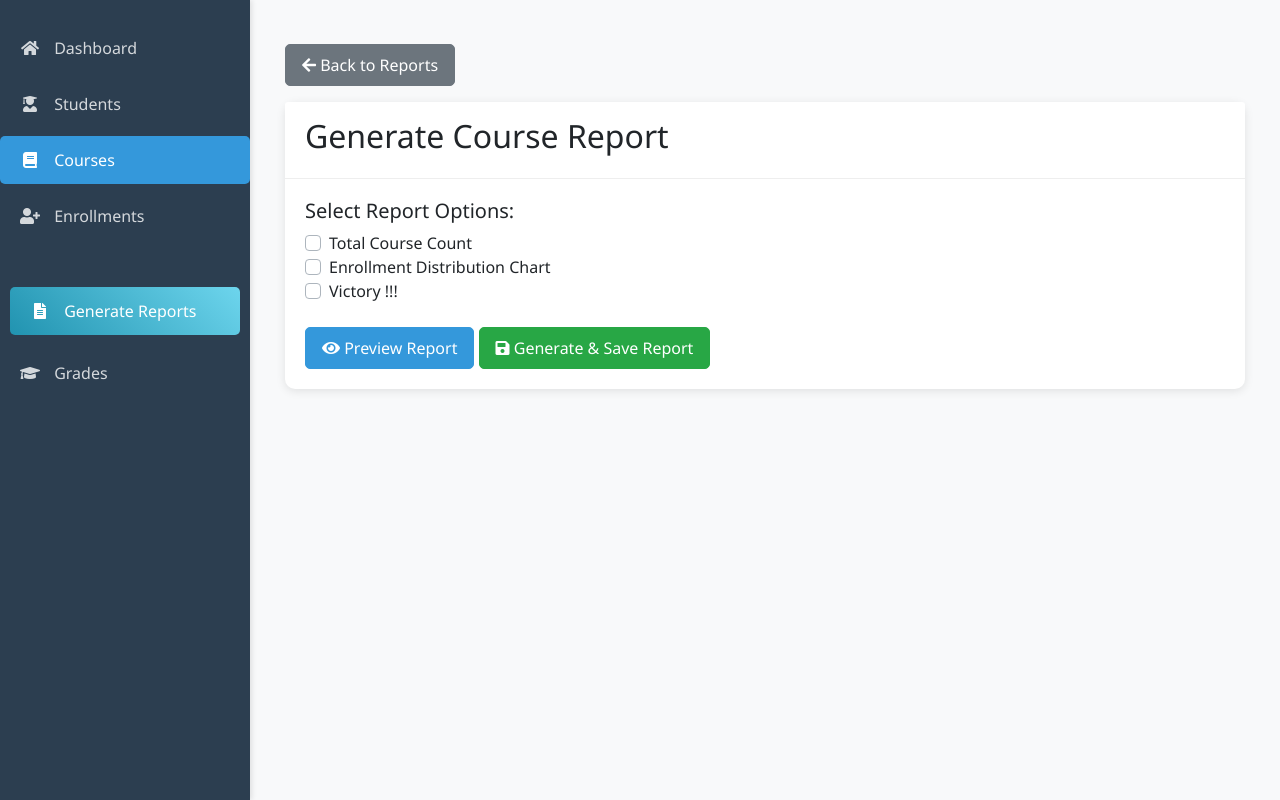
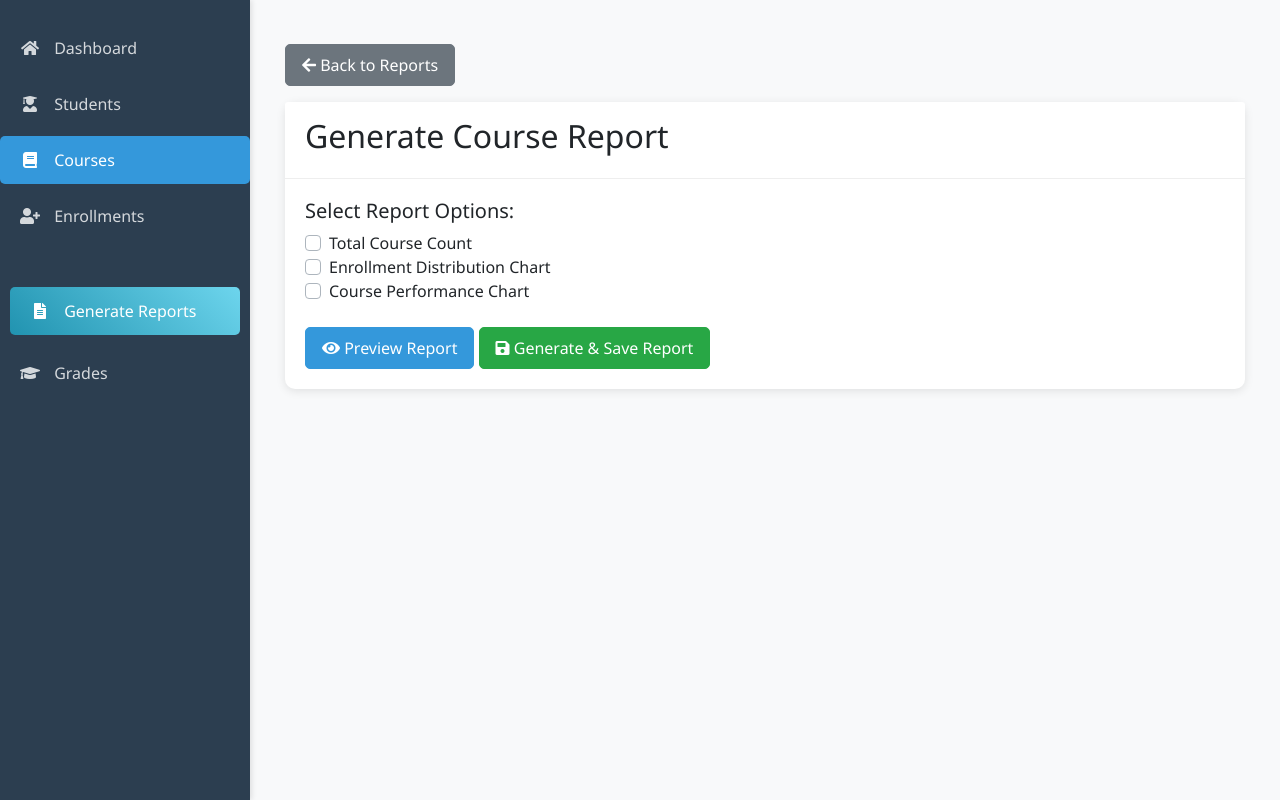
Before and after one commit to emretuncer256/smart-report-generator, a Django app: page /report/course/ in a window 1280 px wide. Run offline with Django 5.2, Linux system fonts and the light colour scheme; some libraries are stand-ins or nearby versions.

Commit message:
Update label for course performance checkbox in course report template

```diff
--- a/report/templates/report/course_report.html
+++ b/report/templates/report/course_report.html
@@ -35,7 +35,7 @@
                     <div class="custom-control custom-checkbox">
                         <input type="checkbox" class="custom-control-input" id="include_performance" name="include_performance"
                                {% if options.include_performance %}checked{% endif %}>
-                        <label class="custom-control-label" for="include_performance">Victory !!!</label>
+                        <label class="custom-control-label" for="include_performance">Course Performance Chart</label>
                     </div>
                 </div>
 
```
